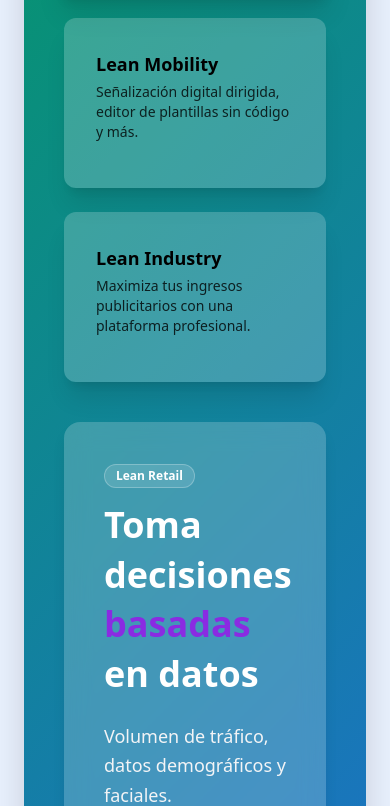
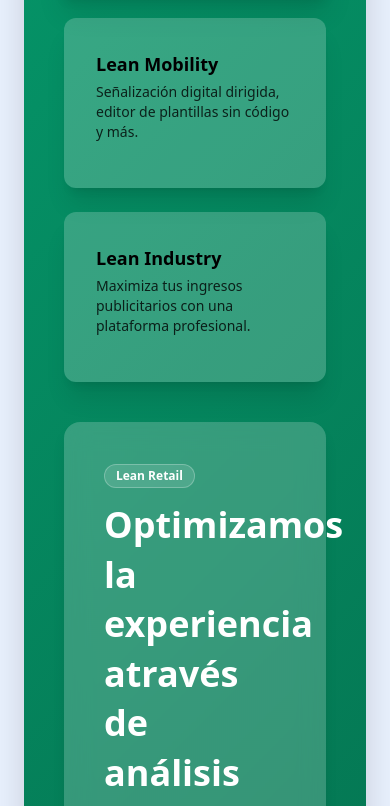
Before and after one commit to Rami195/LeanVision, a React (Vite) app: page / in a window 390 px wide. Shown: the part 1156-1962 px from the top of the page. Built offline with nearby package versions, Linux system fonts and the light colour scheme.

Commit message:
Cambio de colores

```diff
--- a/src/components/Exito.jsx
+++ b/src/components/Exito.jsx
@@ -2,7 +2,7 @@
 export default function CasosDeExito() {
   return (
     <section id="Exito" className="w-full bg-[#EAF2FF] py-16 px-6">
-      <h2 className="text-center text-4xl font-extrabold text-slate-700 mb-10">
+      <h2 className="text-center text-4xl font-extrabold text-blue-600 mb-10">
         Casos de Éxito
       </h2>
 
--- a/src/components/Hero.jsx
+++ b/src/components/Hero.jsx
@@ -24,7 +24,7 @@
       <div className="relative z-20 max-w-2xl px-24">
         <h1 className="mb-4 text-4xl sm:text-5xl lg:text-6xl font-bold leading-tight">
           Ver lo invisible, <br />
-          <span className="text-blue-400">mejorar lo esencial</span>
+          <span className="text-blue-600">mejorar lo esencial</span>
         </h1>
 
         <p className="mb-8 text-base sm:text-lg text-gray-200">
--- a/src/components/Solutiones.jsx
+++ b/src/components/Solutiones.jsx
@@ -4,18 +4,18 @@
 
 export default function Solutions() {
   const sections = [
-    { brand: "Lean Retail", title: "Toma decisiones basadas en datos", color: "#8a2be2",
-      gradient: "linear-gradient(135deg, #059669, #2563EB)",
-      list: ["Volumen de tráfico, datos demográficos y faciales.","Alertas sobre clientes en espera.","Análisis completo del recorrido del cliente."],
-      image: "https://images.unsplash.com/photo-1603791440384-56cd371ee9a7?auto=format&fit=crop&w=900&q=60",
+    { brand: "Lean Retail", title: "Optimizamos la experiencia através de análisis visual", color: "#059669",
+      gradient: "linear-gradient(135deg, #059669, #046647)",
+      list: ["Optimización de layouts de productos.","Detección de colas y tiempos de espera.","Análisis completo del recorrido del cliente."],
+      image: "https://img.freepik.com/vector-gratis/panel-usuario-panel-infografia-plantilla_23-2148378206.jpg?semt=ais_hybrid&w=740&q=80",
     },
-    { brand: "Lean Mobility", title: "Conecta tu negocio con tu audiencia", color: "#00bcd4",
+    { brand: "Lean Mobility", title: "Innovamos el transporte urbano con visión artificial", color: "#00bcd4",
       gradient: "linear-gradient(135deg, #2563EB, #374151)",
-      list: ["Crea señalización digital dirigida y campañas dinámicas.","Edita plantillas sin necesidad de código.","Integra IA para contenido adaptativo en tiempo real."],
-      image: "https://images.unsplash.com/photo-1603570419872-1a5b2a0b9ff0?auto=format&fit=crop&w=900&q=60",
+      list: ["Gestión inteligente de semáforos.","Detección de incidentes en carreteras.","Optimización de rutas de transporte público."],
+      image: "https://images.pexels.com/photos/23743781/pexels-photo-23743781.jpeg",
     },
-    { brand: "Lean Industry", title: "Monetiza tus espacios y datos", color: "#ff7a00",
-      gradient: "linear-gradient(135deg, #EA580C, #2563EB )",
+    { brand: "Lean Industry", title: "Aseguramos calidad desde el origen de la producción", color: "#ff7a00",
+      gradient: "linear-gradient(100deg, #EA580C, #B5460B )",
       list: ["Gestiona tus anuncios de manera profesional.","Analiza ingresos por ubicación y audiencia.","Optimiza rendimientos publicitarios con IA predictiva."],
       image: "https://images.unsplash.com/photo-1581090700227-1e37b190418e?auto=format&fit=crop&w=900&q=60",
     },
@@ -108,7 +108,7 @@
             <button
               onClick={goToHeroRetail}
               className="px-7 py-3 rounded-lg text-white font-medium shadow-md hover:shadow-lg transition-all"
-              style={{ background: `linear-gradient(90deg, ${sections[activeIndex].color}, #b180ff)` }}
+              style={{ background: `linear-gradient(90deg, ${sections[activeIndex].color}, #1b1b1bff)` }}
             >
               Conoce más →
             </button>
--- a/src/components/comoTrabajamos.jsx
+++ b/src/components/comoTrabajamos.jsx
@@ -2,7 +2,7 @@
 export default function ComoTrabajamos() {
   return (
     <section className="w-full bg-[#EAF2FF] px-4 py-12 sm:px-6 md:py-14 lg:px-8">
-      <h2 className="mb-8 text-center text-3xl font-extrabold text-slate-800 sm:mb-10 sm:text-4xl">
+      <h2 className="mb-8 text-center text-3xl font-extrabold text-blue-600 sm:mb-10 sm:text-4xl">
         Cómo Trabajamos
       </h2>
 
```
